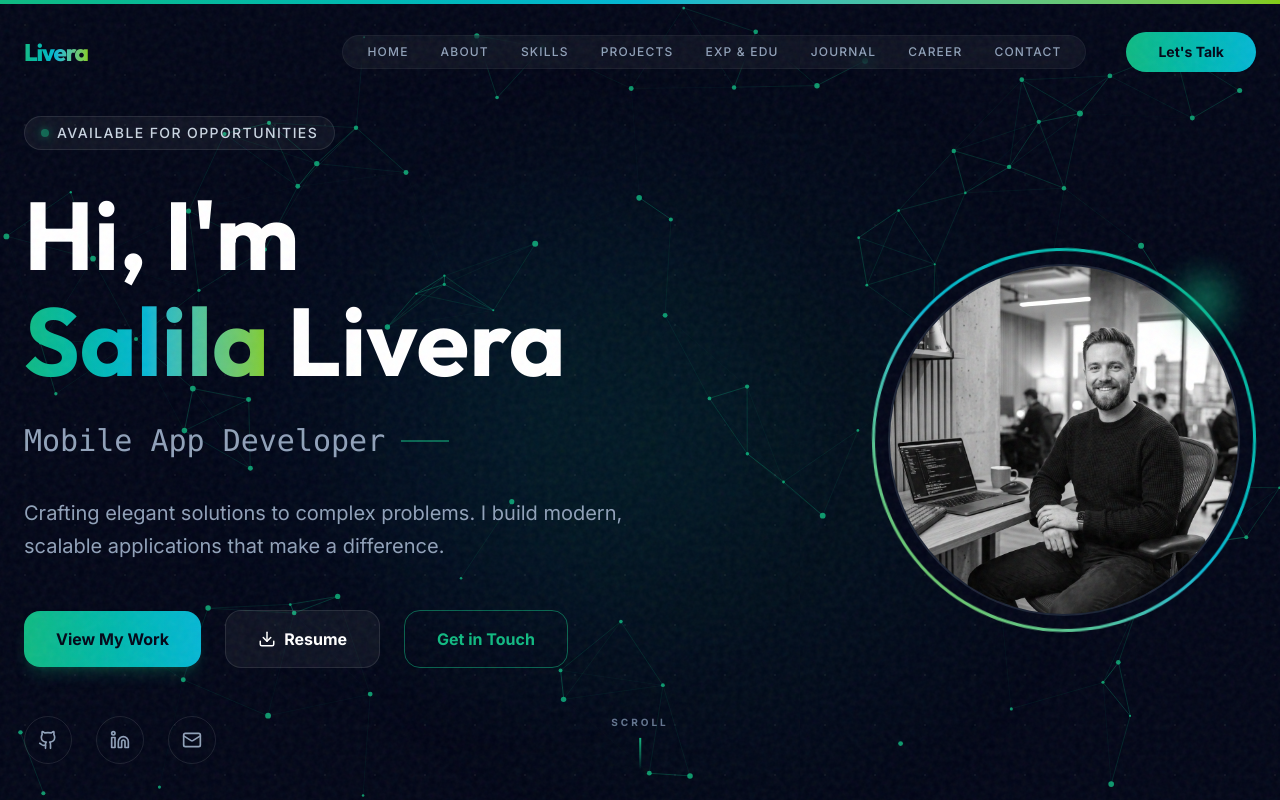
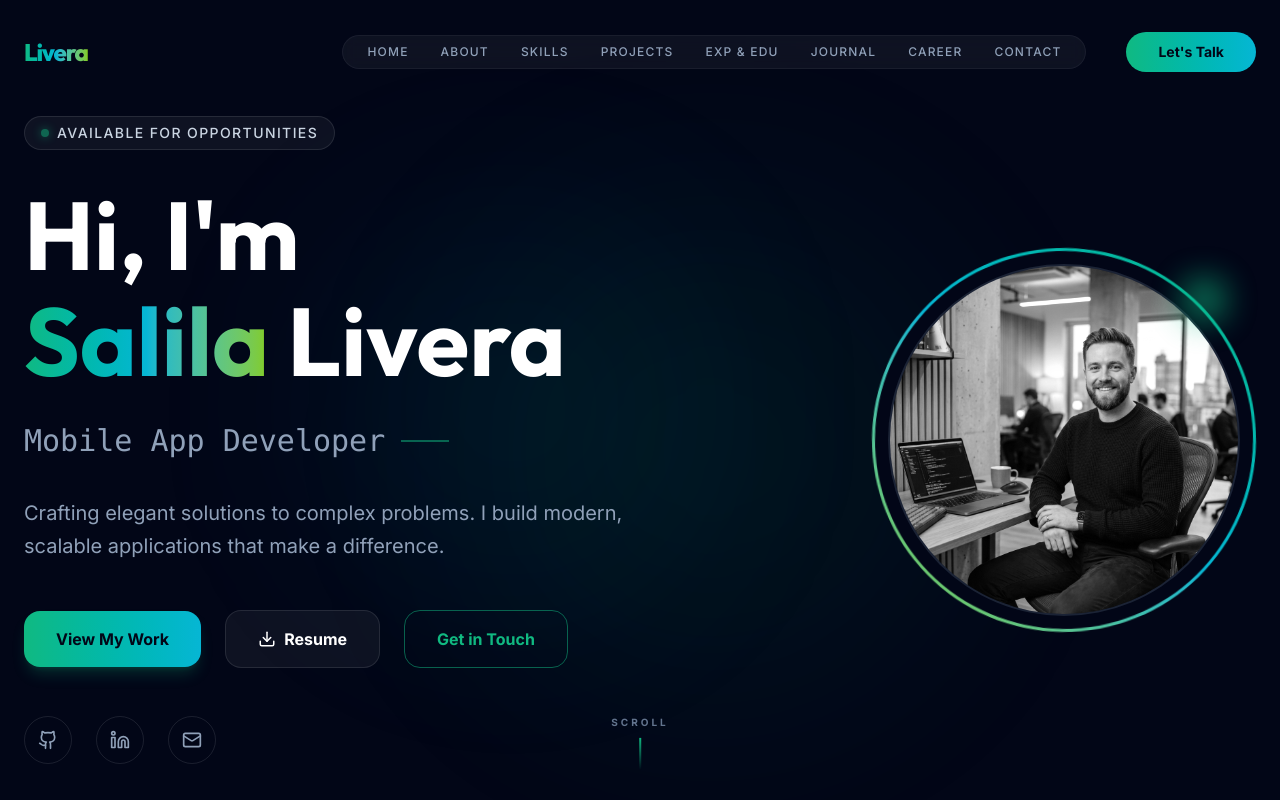
Before and after one commit to Salila-Livera/Salila_Livera_portfolio, a React (Vite) app: page / in a window 1280 px wide. Shown: the top 800 px of the page. Built offline with nearby package versions, Linux system fonts and the light colour scheme.

Commit message:
feat: initialize portfolio project with core layout, styling, and animated landing page components

```diff
--- a/src/App.jsx
+++ b/src/App.jsx
@@ -11,7 +11,7 @@ import Projects from './components/Projects';
 import Contact from './components/Contact';
 import Footer from './components/Footer';
 import CustomCursor from './components/CustomCursor';
-import ParticleBackground from './components/ParticleBackground';
+
 import PageTransition from './components/PageTransition';
 import Journal from './components/Journal';
 import CareerPlan from './components/CareerPlan';
@@ -88,7 +88,7 @@ function App() {
     <div className="min-h-screen selection:bg-primary selection:text-white cursor-none relative">
       <PageTransition />
       <CustomCursor />
-      <ParticleBackground />
+
 
       {/* Scroll Progress Bar */}
       <motion.div
--- a/src/components/Hero.jsx
+++ b/src/components/Hero.jsx
@@ -25,8 +25,7 @@ const Hero = () => {
       <div className="absolute inset-0 z-0">
         <div className="absolute top-1/4 right-1/4 w-[500px] h-[500px] bg-primary/10 rounded-full blur-[120px] animate-pulse-slow"></div>
         <div className="absolute bottom-1/4 left-1/4 w-96 h-96 bg-secondary/10 rounded-full blur-[120px] animate-pulse-slow" style={{ animationDelay: '2s' }}></div>
-        {/* Subtle Grid / Stars */}
-        <div className="absolute inset-0 opacity-[0.05]" style={{ backgroundImage: 'radial-gradient(circle, #fff 1px, transparent 1px)', backgroundSize: '50px 50px' }}></div>
+
       </div>
 
       <div className="container mx-auto px-6 relative z-10">
--- a/src/components/Skills.jsx
+++ b/src/components/Skills.jsx
@@ -229,21 +229,7 @@ const Skills = () => {
         </div>
       </div>
 
-      {[...Array(5)].map((_, i) => (
-        <motion.div
-          key={i}
-          className="absolute bg-white rounded-full pointer-events-none"
-          style={{
-            width: Math.random() * 4 + 1,
-            height: Math.random() * 4 + 1,
-            top: `${Math.random() * 100}%`,
-            left: `${Math.random() * 100}%`,
-            opacity: Math.random() * 0.2 + 0.1,
-            x: useTransform(smoothX, (v) => v * (i + 1) * -0.5),
-            y: useTransform(smoothY, (v) => v * (i + 1) * -0.5),
-          }}
-        />
-      ))}
+
     </section>
   );
 };
--- a/src/index.css
+++ b/src/index.css
@@ -28,19 +28,7 @@ body {
   overflow-x: hidden;
 }
 
-body::before {
-  content: "";
-  position: fixed;
-  top: 0;
-  left: 0;
-  width: 100%;
-  height: 100%;
-  background-image: url("/noise.svg");
-  opacity: 0.05;
-  pointer-events: none;
-  z-index: 100;
-  filter: contrast(150%) brightness(100%);
-}
+
 
 h1, h2, h3, h4, h5, h6 {
   @apply font-display text-white font-bold;
```
